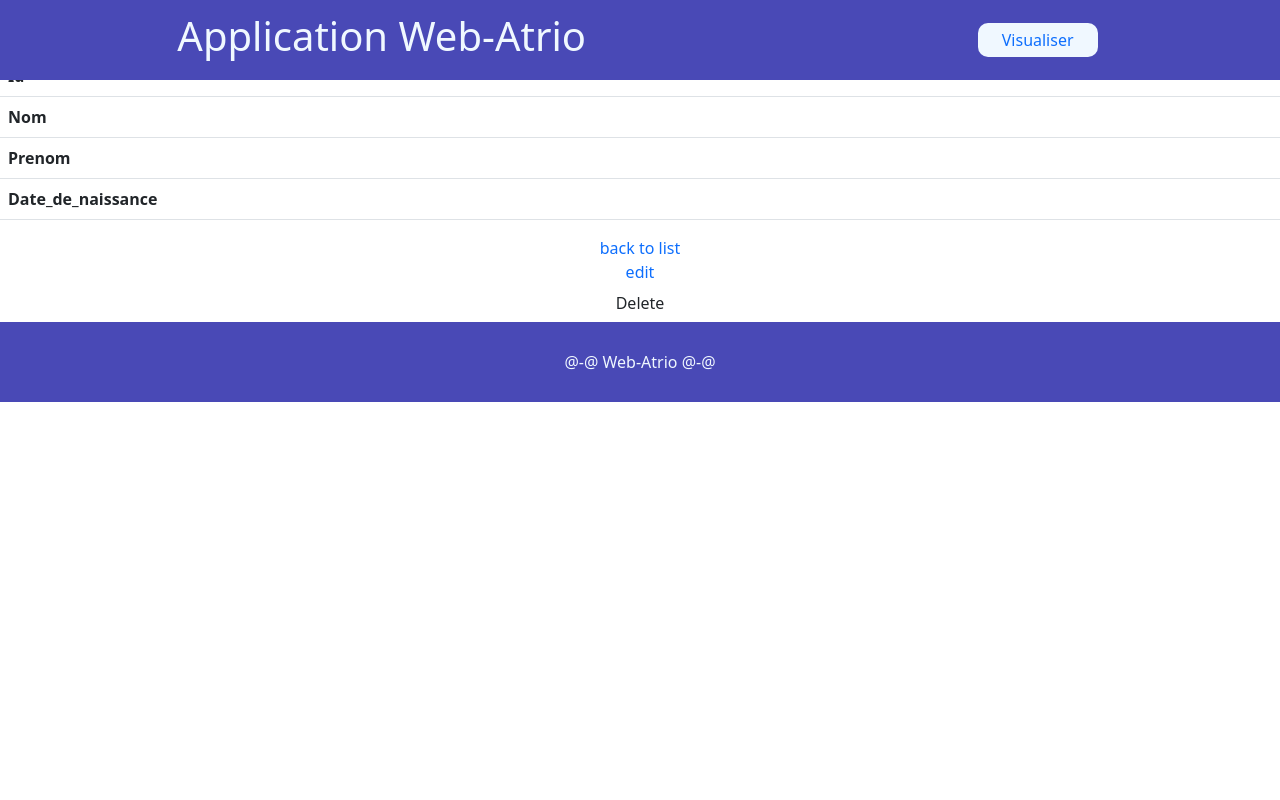
After one commit to jonathanBouygues/test_web_atrio, a Symfony app: template templates/personne/show.html.twig in a window 1280 px wide. The commit adds this page. Run offline with Twig, Linux system fonts and the light colour scheme; the template is opened without the code that fills it, so the values that code supplies are empty; some libraries are stand-ins or nearby versions.

Commit message:
[ADD] module

```diff
--- a/composer.json
+++ b/composer.json
@@ -21,6 +21,7 @@
         "symfony/flex": "^1.3.1",
         "symfony/form": "5.3.*",
         "symfony/framework-bundle": "5.3.*",
+        "symfony/google-mailer": "5.3.*",
         "symfony/http-client": "5.3.*",
         "symfony/intl": "5.3.*",
         "symfony/mailer": "5.3.*",
@@ -48,7 +49,7 @@
         "symfony/browser-kit": "5.3.*",
         "symfony/css-selector": "5.3.*",
         "symfony/debug-bundle": "5.3.*",
-        "symfony/maker-bundle": "^1.0",
+        "symfony/maker-bundle": "^1.34",
         "symfony/phpunit-bridge": "^5.3",
         "symfony/stopwatch": "5.3.*",
         "symfony/web-profiler-bundle": "5.3.*"
--- /dev/null
+++ b/public/css/style.css
@@ -0,0 +1,66 @@
+body {
+    position: relative;
+    background-color: aliceblue;
+    display: flex;
+    flex-direction: column;
+    justify-content: flex-start;
+    align-items: center;
+    min-height: 100vh;
+    width: 100%;
+    margin: 0;
+}
+
+header, footer {
+    background-color: hsl(240, 43%, 50%);
+    display: flex;
+    justify-content: space-around;
+    align-items: center;
+    width: 100%;
+    height: 10vh;
+    color: aliceblue;
+}
+
+header {
+    position: fixed;
+    top: 0;
+    z-index: 1;
+}
+
+main {
+    display: flex;
+    flex-direction: column;
+    justify-content: flex-start;
+    align-items: center;
+    margin-top: 10vh;
+    width: 100%;
+    min-height: 80vh;
+}
+
+main h1 {
+    margin: 4rem;
+}
+
+header img {
+    border-radius: 20px;
+}
+
+header nav ul {
+    display: flex;
+    justify-content: space-around;
+    align-items: center;
+    margin: 0;
+}
+
+header nav ul li {
+    margin: 5px;
+    background-color: aliceblue;
+    padding: 5px;
+    list-style: none;
+    border-radius: 10px;
+    text-align: center;
+    min-width: 120px;
+}
+
+body a {
+    text-decoration: none;
+}
--- a/templates/base.html.twig
+++ b/templates/base.html.twig
@@ -2,18 +2,23 @@
 <html>
     <head>
         <meta charset="UTF-8">
-        <title>{% block title %}Welcome!{% endblock %}</title>
-        {# Run `composer require symfony/webpack-encore-bundle`
-           and uncomment the following Encore helpers to start using Symfony UX #}
+        <meta name="viewport" content="width=device-width, initial-scale=1">
+        <title>{% block title %}Application Web-Atrio{% endblock %}</title>
         {% block stylesheets %}
-            {#{{ encore_entry_link_tags('app') }}#}
+            <link href="https://unpkg.com/aos@2.3.1/dist/aos.css" rel="stylesheet">
+            <link rel="stylesheet" href="{{ asset('/css/style.css') }}" />
+            <link rel="stylesheet" href="https://cdn.jsdelivr.net/npm/bootstrap@5.0.1/dist/css/bootstrap.min.css" />
         {% endblock %}
 
-        {% block javascripts %}
-            {#{{ encore_entry_script_tags('app') }}#}
-        {% endblock %}
     </head>
     <body>
+
+        {{ include('header.html.twig') }}
+
         {% block body %}{% endblock %}
+
+        {{ include('footer.html.twig') }}
+
+
     </body>
 </html>
--- /dev/null
+++ b/templates/footer.html.twig
@@ -0,0 +1,3 @@
+<footer>
+    <div>@-@ Web-Atrio @-@</div>
+</footer>
--- /dev/null
+++ b/templates/header.html.twig
@@ -0,0 +1,11 @@
+<header>
+
+    <h1>Application Web-Atrio</h1>
+
+    <nav>
+        <ul>
+            <li><a href="/visualiser/">Visualiser</a></li>
+        </ul>
+    </nav>
+
+</header>
--- /dev/null
+++ b/templates/personne/_delete_form.html.twig
@@ -0,0 +1,4 @@
+<form method="post" action="{{ path('personne_delete', {'id': personne.id}) }}" onsubmit="return confirm('Are you sure you want to delete this item?');">
+    <input type="hidden" name="_token" value="{{ csrf_token('delete' ~ personne.id) }}">
+    <button class="btn">Delete</button>
+</form>
--- /dev/null
+++ b/templates/personne/_form.html.twig
@@ -0,0 +1,4 @@
+{{ form_start(form) }}
+    {{ form_widget(form) }}
+    <button class="btn">{{ button_label|default('Save') }}</button>
+{{ form_end(form) }}
--- /dev/null
+++ b/templates/personne/show.html.twig
@@ -0,0 +1,34 @@
+{% extends 'base.html.twig' %}
+
+{% block title %}Personne{% endblock %}
+
+{% block body %}
+    <h1>Personne</h1>
+
+    <table class="table">
+        <tbody>
+            <tr>
+                <th>Id</th>
+                <td>{{ personne.id }}</td>
+            </tr>
+            <tr>
+                <th>Nom</th>
+                <td>{{ personne.nom }}</td>
+            </tr>
+            <tr>
+                <th>Prenom</th>
+                <td>{{ personne.prenom }}</td>
+            </tr>
+            <tr>
+                <th>Date_de_naissance</th>
+                <td>{{ personne.dateDeNaissance ? personne.dateDeNaissance|date('Y-m-d') : '' }}</td>
+            </tr>
+        </tbody>
+    </table>
+
+    <a href="{{ path('personne_index') }}">back to list</a>
+
+    <a href="{{ path('personne_edit', {'id': personne.id}) }}">edit</a>
+
+    {{ include('personne/_delete_form.html.twig') }}
+{% endblock %}
```
Also changed, not shown: migrations/Version20210930080556.php (added, +31 -0 lines), src/Controller/PersonneController.php (added, +94 -0 lines), src/Entity/Personne.php (added, +76 -0 lines), src/Form/PersonneType.php (added, +33 -0 lines), src/Repository/PersonneRepository.php (added, +50 -0 lines), templates/personne/edit.html.twig (added, +13 -0 lines), templates/personne/index.html.twig (added, +51 -0 lines), templates/personne/new.html.twig (added, +13 -0 lines), 3 other files.
